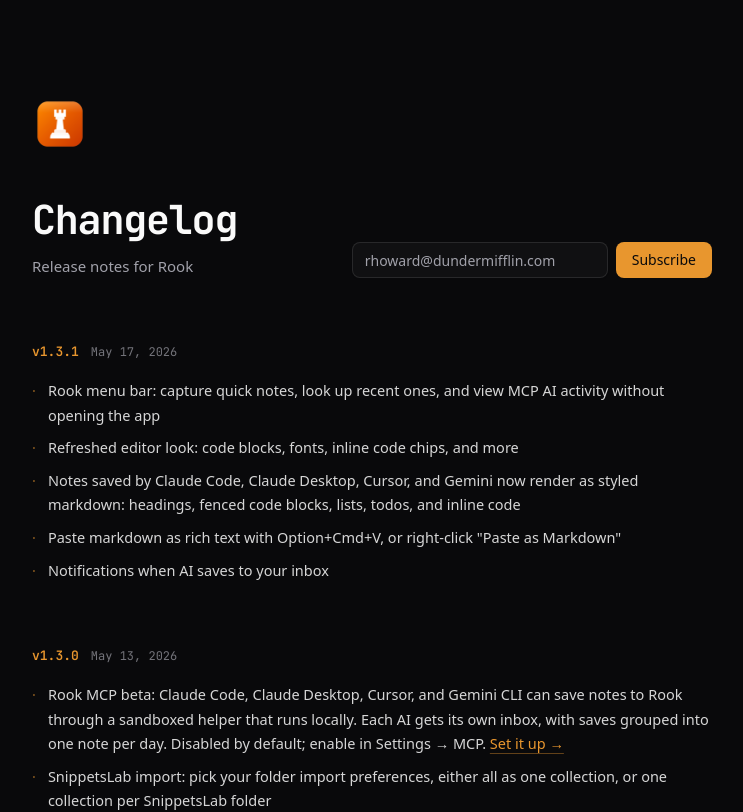
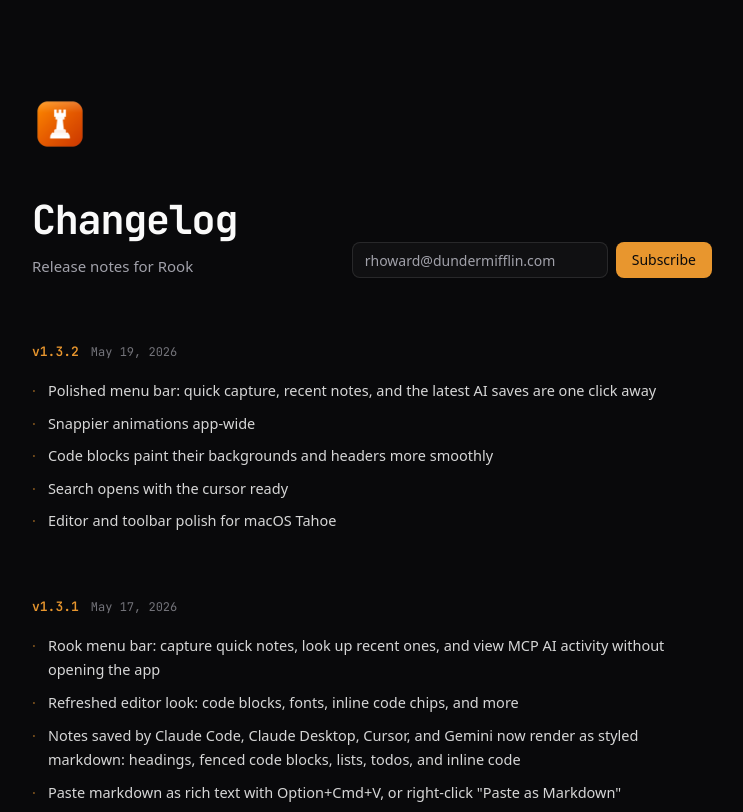
Before and after one commit to maryamtb/rook, a Next.js app in the folder rook-landing/: page /changelog in a window 1280 px wide. Shown: the top 812 px of the page, without its empty margins (268-1011 px from the left). Built offline with nearby package versions, Linux system fonts and the light colour scheme.

Commit message:
v1.3.2 is out!

```diff
--- a/rook-landing/app/changelog/page.tsx
+++ b/rook-landing/app/changelog/page.tsx
@@ -16,6 +16,17 @@
 };
 
 const entries: Entry[] = [
+  {
+    version: "1.3.2",
+    date: "2026-05-19",
+    notes: [
+      "Polished menu bar: quick capture, recent notes, and the latest AI saves are one click away",
+      "Snappier animations app-wide",
+      "Code blocks paint their backgrounds and headers more smoothly",
+      "Search opens with the cursor ready",
+      "Editor and toolbar polish for macOS Tahoe",
+    ],
+  },
   {
     version: "1.3.1",
     date: "2026-05-17",
--- a/rook-landing/lib/constants.ts
+++ b/rook-landing/lib/constants.ts
@@ -1,4 +1,4 @@
-export const APP_VERSION = "1.3.1";
+export const APP_VERSION = "1.3.2";
 export const APP_ITEM_ID = "6766067055";
 export const DMG_URL = `https://lfubd2pcrenetvqi.public.blob.vercel-storage.com/releases/Rook-${APP_VERSION}.dmg`;
 // Official Apple "Embed Badge" snippet — link uses apps_box_badge attribution,
```
